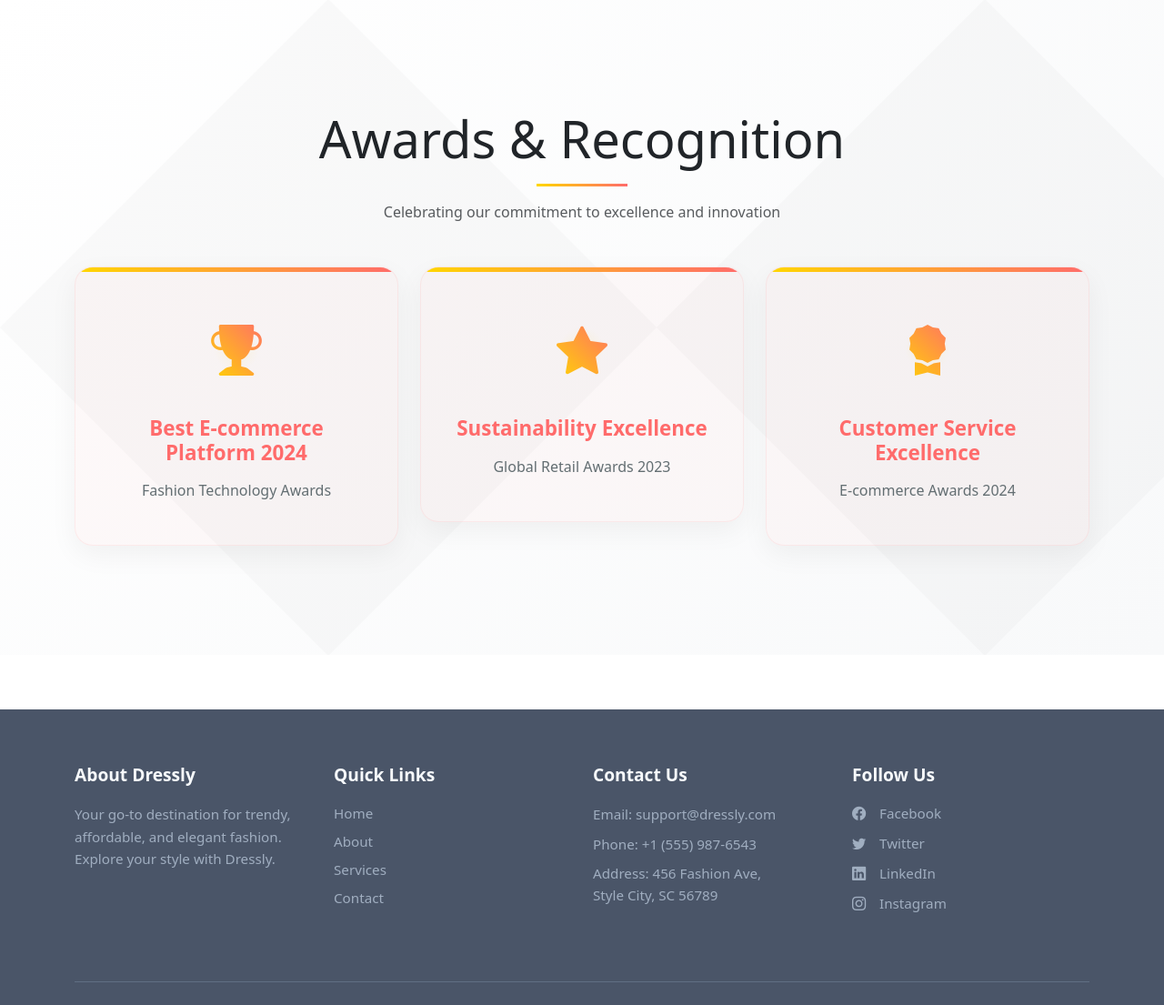
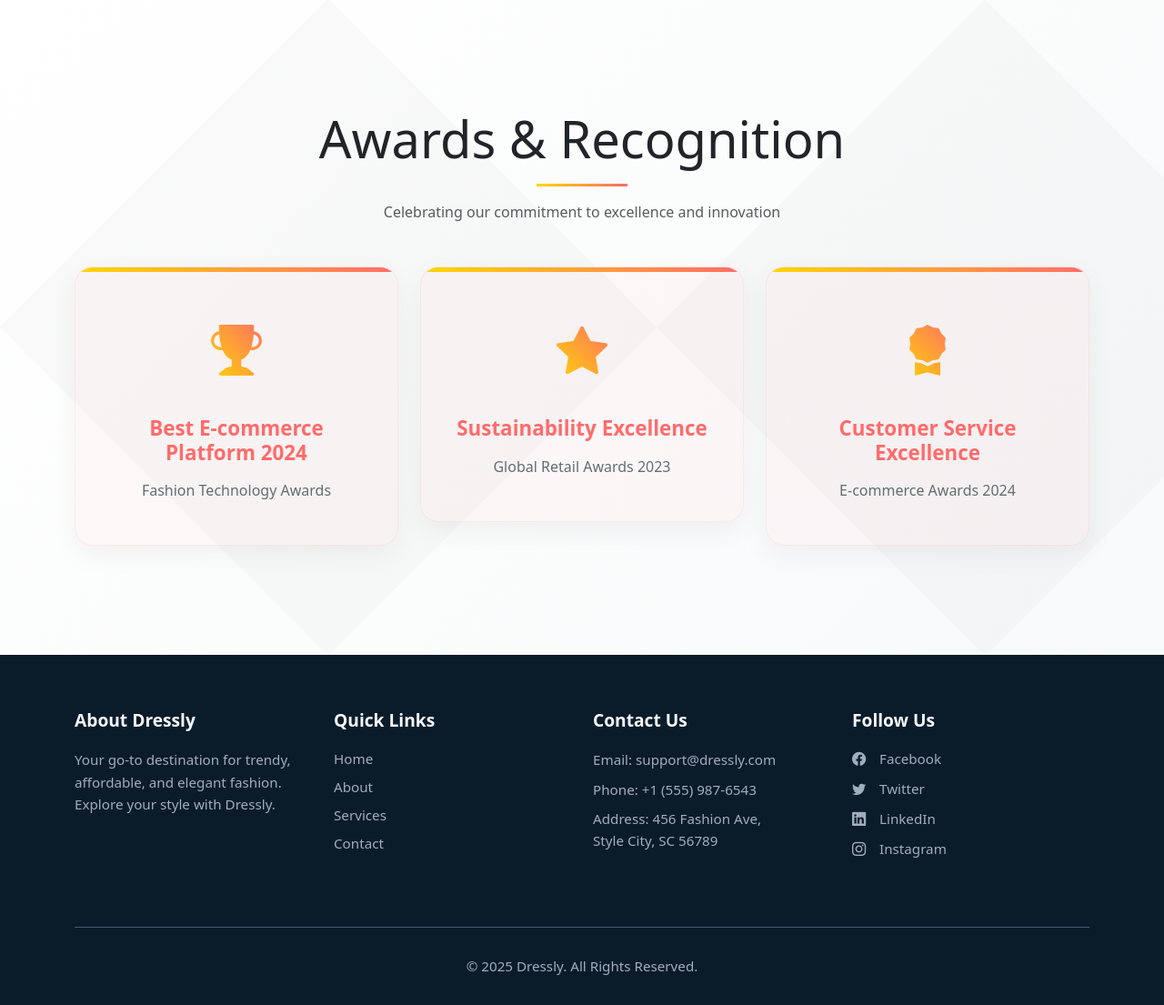
Before and after one commit to RohiniGH2/customer-segmentation, a Flask app: page /about in a window 1280 px wide. Shown: the part 5395-6500 px from the top of the page at 91% size. Run offline with Flask 3, Linux system fonts and the light colour scheme.

Commit message:
Fix footer - match services page dark color #0A1B2A and remove all margins for full-width layout

```diff
--- a/templates/base.html
+++ b/templates/base.html
@@ -49,10 +49,12 @@
 
   <style>
     footer {
-      background: #4a5568;
+      background: #0A1B2A;
       color: #e2e8f0;
       padding: 60px 0 40px 0;
-      margin-top: 60px;
+      margin: 0;
+      width: 100vw;
+      margin-left: calc(-50vw + 50%);
     }
     footer h5 {
       color: #f7fafc;
```
